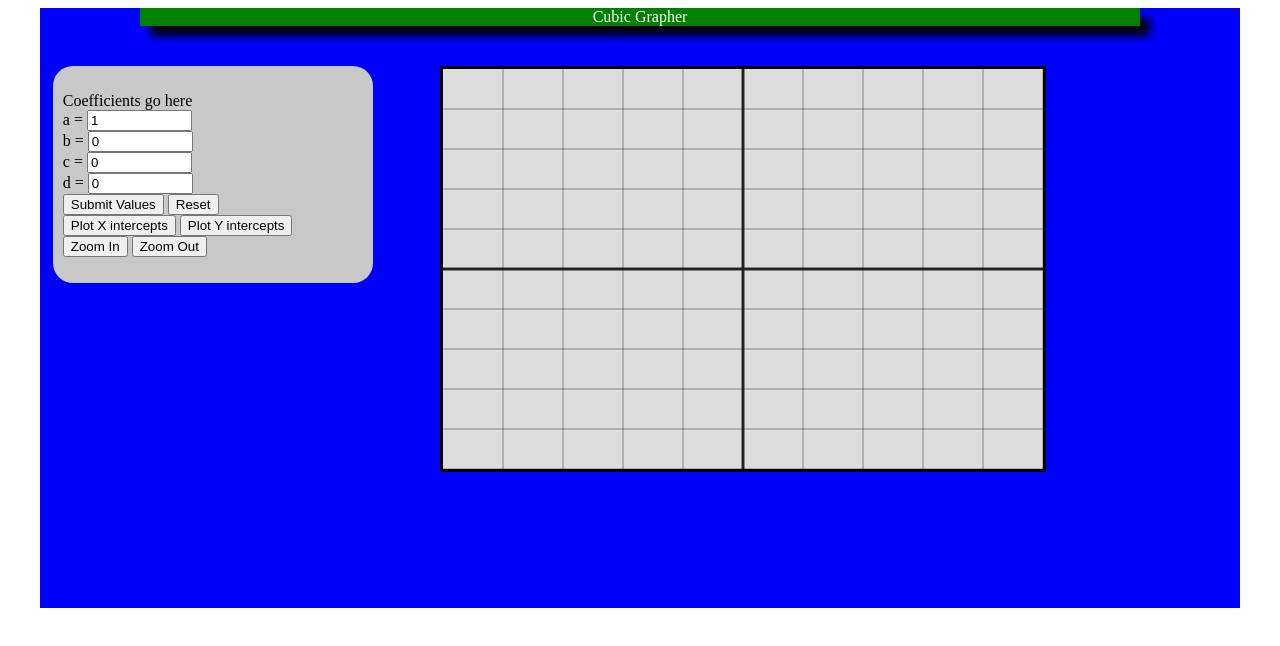
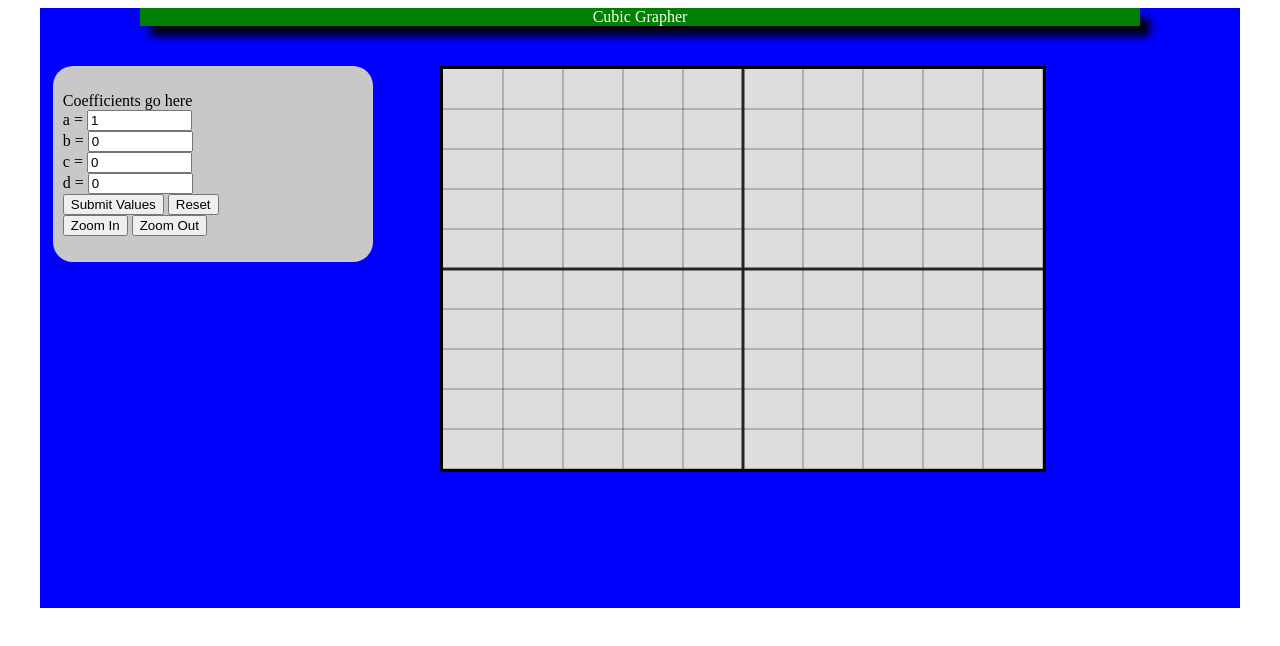
Before and after one commit to gusmeyer14/CubicSolverBeta, a plain HTML site: page index.html in a window 1280 px wide. Drawn offline with nearby package versions, Linux system fonts and the light colour scheme.

Commit message:
Update index.html

```diff
--- a/index.html
+++ b/index.html
@@ -64,8 +64,6 @@
 				d = <input size="10" type="text" id="constantD" value="0"><br>
 				<button onclick="CF()">Submit Values</button>
 				<button onclick="reset()">Reset</button><br>
-				<button onclick="plotXint()">Plot X intercepts</button>
-				<button onclick="plotYint()">Plot Y intercepts</button><br>
 				<button onclick="zoomIN()">Zoom In</button>
 				<button onclick="zoomOUT()">Zoom Out</button>
 			</p>
```
